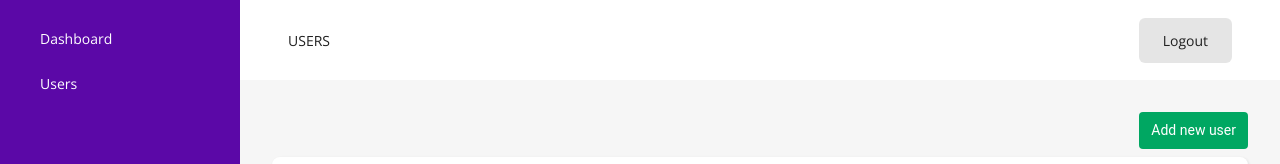
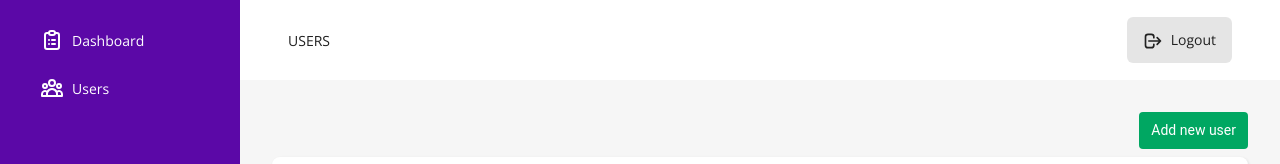
Before and after one commit to serkanursavas/crm-app, a React (Vite) app in the folder react/: page /users in a window 1280 px wide. Shown: the top 164 px of the page. Built offline with nearby package versions, Linux system fonts and the light colour scheme; no server answers; sample sign-in values are in the browser's storage.

Commit message:
adding icons to layout

```diff
--- a/react/src/components/DefaultLayout.jsx
+++ b/react/src/components/DefaultLayout.jsx
@@ -3,6 +3,11 @@ import { Link, Navigate, Outlet, useLocation } from "react-router-dom";
 import { useStateContext } from "../context/ContextProvider";
 import axiosClient from "../axios-client";
 import Button from "../components/Button";
+import {
+    ClipboardListIcon,
+    UserGroupIcon,
+    LogoutIcon,
+} from "@heroicons/react/outline";
 
 function DefaultLayout() {
     const { user, token, setUser, setToken, notification } = useStateContext();
@@ -35,32 +40,34 @@ function DefaultLayout() {
 
     return (
         <div className="flex min-h-screen">
-            <aside className="w-60 bg-[#5b08a7] p-4">
+            <aside className="w-60  bg-[#5b08a7] p-4 ">
                 <Link
                     to="/dashboard"
-                    className="block py-[0.75rem] px-[1.5rem] rounded-md text-white no-underline transition-all duration-200 hover:bg-[rgba(0,0,0,0.2)]"
+                    className="py-[0.75rem] flex items-center px-[1.5rem] rounded-md text-white no-underline transition-all duration-200 hover:bg-[rgba(0,0,0,0.2)]"
                 >
+                    <ClipboardListIcon className="inline-block w-6 h-6 mr-2" />
                     Dashboard
                 </Link>
                 <Link
                     to="/users"
-                    className="block py-[0.75rem] px-[1.5rem] rounded-md text-white no-underline transition-all duration-200 hover:bg-[rgba(0,0,0,0.2)]"
+                    className="py-[0.75rem] flex items-center px-[1.5rem] rounded-md text-white no-underline transition-all duration-200 hover:bg-[rgba(0,0,0,0.2)]"
                 >
+                    <UserGroupIcon className="inline-block w-6 h-6 mr-2" />
                     Users
                 </Link>
             </aside>
             <div className="flex-1">
                 <header className="flex items-center justify-between h-20 px-12 py-8 bg-white shadow-xs">
                     <div>{getPageTitle()}</div>
-                    <div>
+                    <div className="flex items-center">
                         {user.name}
-
                         <Button
                             onClick={onLogout}
                             className={
-                                "no-underline color-[#212121] bg-[rgba(0,0,0,0.1)]  ml-4 transition-all duration-300 rounded-md py-[0.75rem] px-[1.5rem] hover:bg-[rgba(0,0,0,0.05)]"
+                                "no-underline color-[#212121] bg-[rgba(0,0,0,0.1)]  ml-5 transition-all duration-300 rounded-md py-[0.75rem] px-4 hover:bg-[rgba(0,0,0,0.05)]"
                             }
                         >
+                            <LogoutIcon className="inline-block w-5 h-5 mr-2" />
                             Logout
                         </Button>
                     </div>
```
